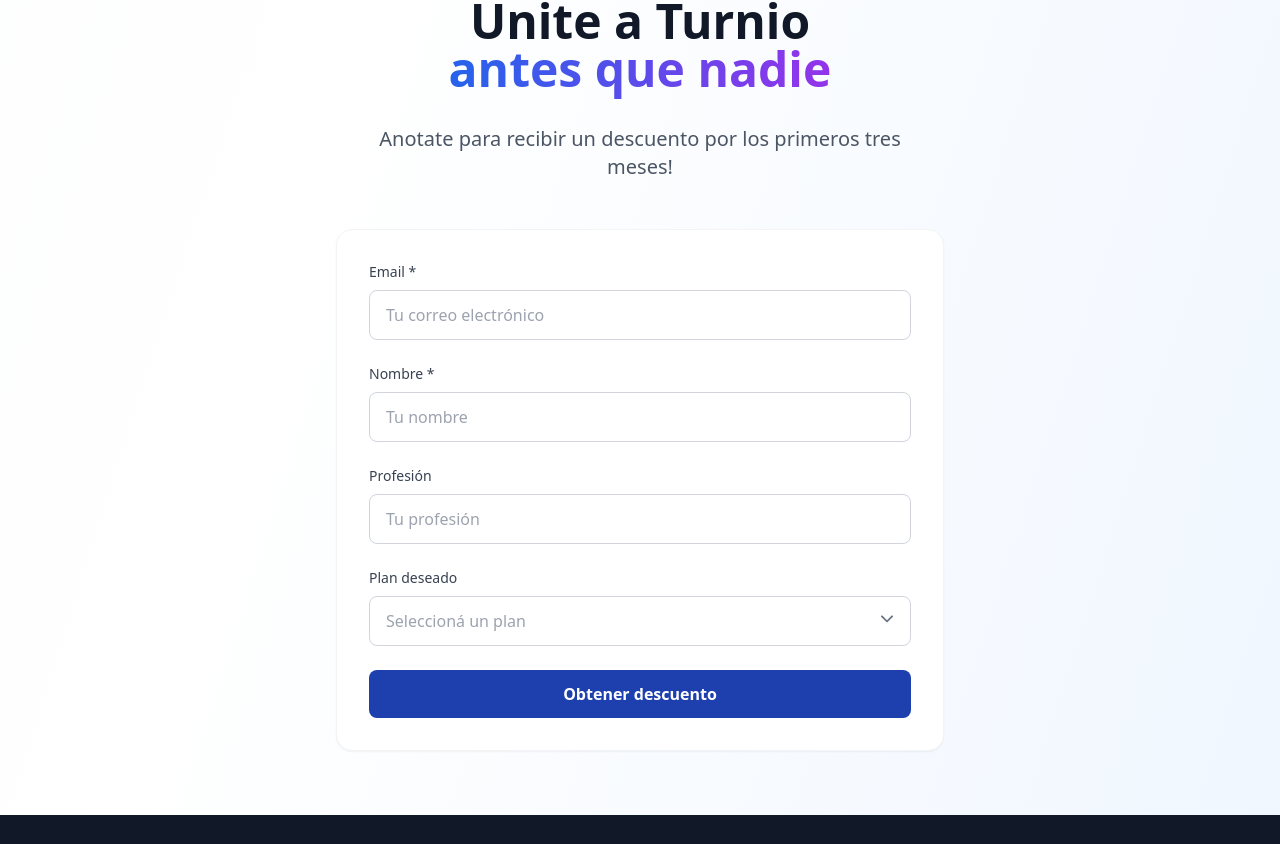
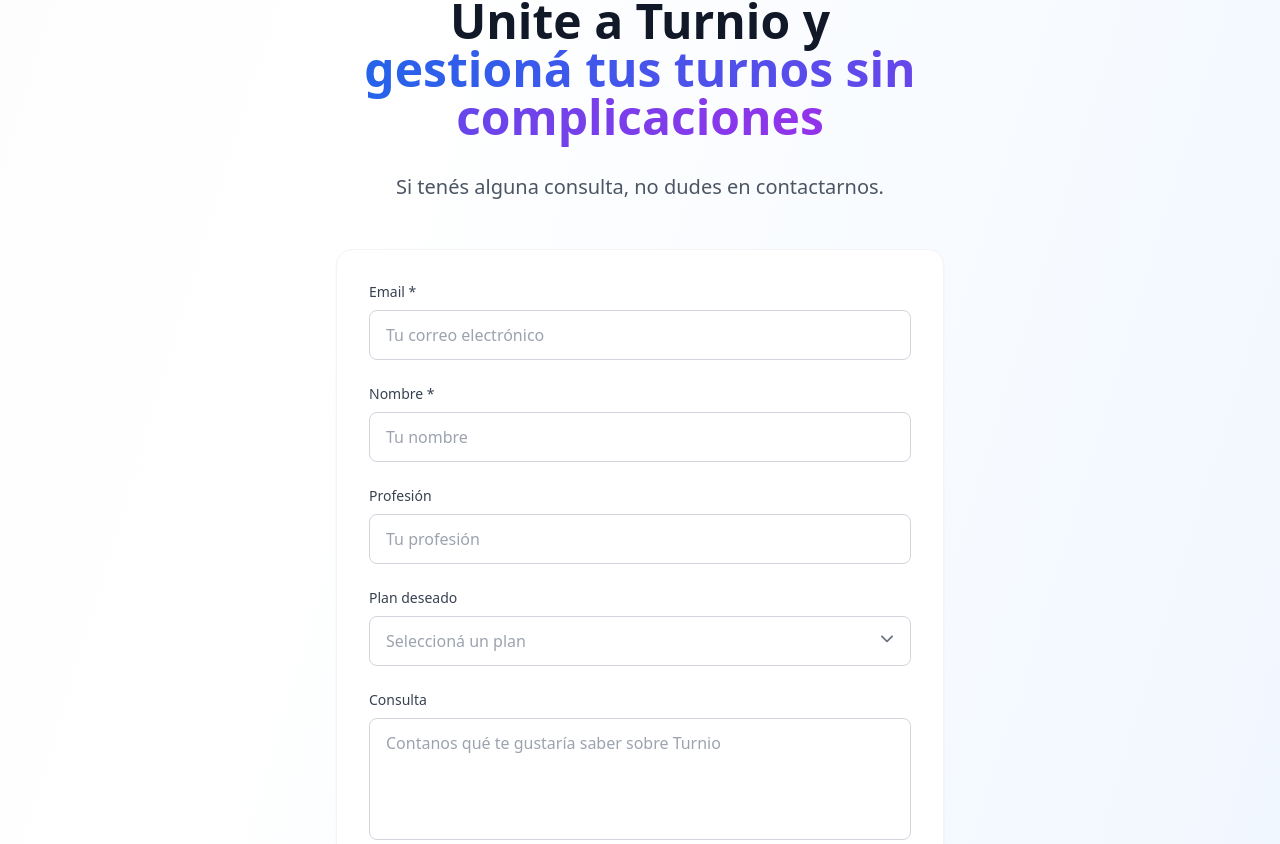
Before and after one commit to RebaseIT/rebaseit-turnio-web, a React (Vite) app: page / in a window 1280 px wide. Shown: the part 2836-3680 px from the top of the page. Built offline with nearby package versions, Linux system fonts and the light colour scheme; no server answers.

Commit message:
Adding a textarea on the form

```diff
--- a/src/components/SignupPage.tsx
+++ b/src/components/SignupPage.tsx
@@ -5,12 +5,13 @@ export function SignupPage() {
     email: '',
     name: '',
     profession: '',
-    preferredPlan: ''
+    preferredPlan: '',
+    consulta: ''
   })
   const [isLoading, setIsLoading] = useState(false)
   const [isSubmitted, setIsSubmitted] = useState(false)
 
-  const handleInputChange = (e: React.ChangeEvent<HTMLInputElement | HTMLSelectElement>) => {
+  const handleInputChange = (e: React.ChangeEvent<HTMLInputElement | HTMLSelectElement | HTMLTextAreaElement>) => {
     const { name, value } = e.target
     setFormData(prev => ({
       ...prev,
@@ -55,17 +56,17 @@ export function SignupPage() {
           access_key: web3formsKey,
           from_name: `${formData.name}`,
           from_email: formData.email,
-          subject: 'Nuevo registro en Turnio - Acceso Anticipado',
+          subject: 'Consulta sobre Turnio',
           message: `
-            Nuevo usuario registrado para acceso anticipado:
+            Nueva consulta sobre Turnio:
 
             Nombre: ${formData.name}
             Email: ${formData.email}
             Profesión: ${formData.profession}
             Plan preferido: ${formData.preferredPlan}
-            Código de descuento: ${promoCode}
+            Consulta: ${formData.consulta}
 
-            Fecha de registro: ${new Date().toLocaleString('es-ES')}
+            Fecha de consulta: ${new Date().toLocaleString('es-ES')}
           `,
         }),
       })
@@ -117,6 +118,7 @@ export function SignupPage() {
           name: formData.name,
           profession: formData.profession,
           preferredPlan: formData.preferredPlan,
+          consulta: formData.consulta,
           promoCode: promoCode,
         }),
       })
@@ -167,15 +169,15 @@ export function SignupPage() {
     <div className="text-center space-y-6 sm:space-y-8 mb-8 sm:mb-12">
 
       <h1 className="text-3xl sm:text-4xl md:text-5xl font-bold text-gray-900 leading-tight">
-        Unite a Turnio
+        Unite a Turnio y
         <br />
         <span className="bg-gradient-to-r from-blue-600 to-purple-600 bg-clip-text text-transparent">
-          antes que nadie
+          gestioná tus turnos sin complicaciones
         </span>
       </h1>
 
       <p className="text-lg sm:text-xl text-gray-600 max-w-xl mx-auto leading-relaxed px-4">
-      Anotate para recibir un descuento por los primeros tres meses!
+        Si tenés alguna consulta, no dudes en contactarnos.
       </p>
     </div>
 
@@ -276,12 +278,28 @@ export function SignupPage() {
         </div>
       </div>
 
+        <div>
+          <label htmlFor="consulta" className="block text-sm font-medium text-gray-700 mb-2 text-left">
+            Consulta
+          </label>
+          <textarea
+            id="consulta"
+            name="consulta"
+            value={formData.consulta}
+            onChange={handleInputChange}
+            rows={4}
+            className="w-full px-3 sm:px-4 py-2.5 sm:py-3 text-sm sm:text-base border border-gray-300 rounded-lg focus:ring-2 focus:ring-blue-500
+            focus:border-transparent transition-colors resize-none"
+            placeholder="Contanos qué te gustaría saber sobre Turnio"
+          />
+        </div>
+
         <button
           type="submit"
           disabled={isLoading}
           className="w-full bg-blue-800 text-white py-2.5 sm:py-3 px-4 sm:px-6 rounded-lg font-semibold text-sm sm:text-base hover:bg-blue-700 disabled:opacity-50 disabled:cursor-not-allowed transition-colors"
         >
-          {isLoading ? 'Enviando...' : 'Obtener descuento'}
+          {isLoading ? 'Enviando...' : 'Enviar consulta'}
         </button>
       </form>
     </div>
```
